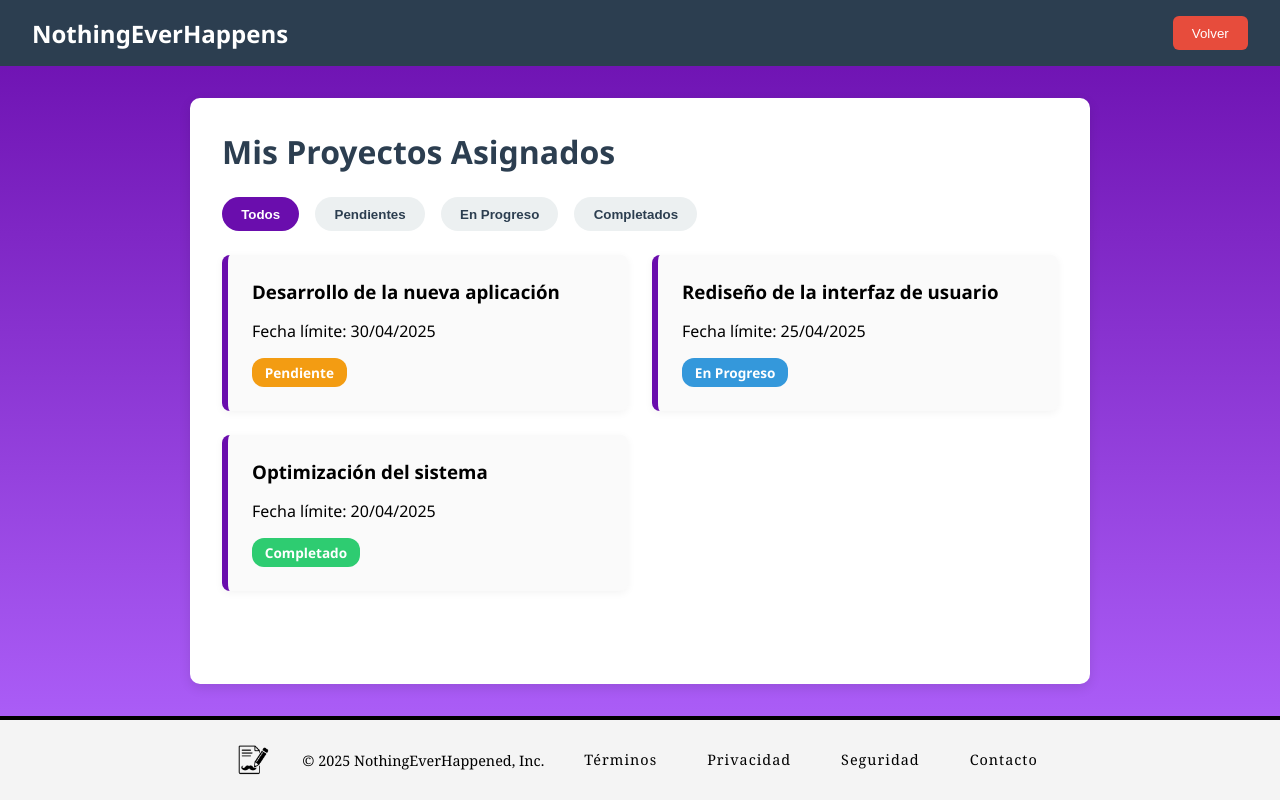
After one commit to ElZorroZ/ProyectoNothingEverHappend, a web app: page /VerProyectosAsignadosWEB/verproyectosasignados.html in a window 1280 px wide. The commit adds this page. Run offline with its HTML, style and script files only (its server is not run), Linux system fonts and the light colour scheme; data that the repository does not hold is empty.

Commit message:
Diseño de algunas cosas y otras especificas como Ver Tareas Asignadas y Ver Proyectos Asignados

```diff
--- /dev/null
+++ b/Frontend/WEB/VerProyectosAsignadosWEB/verproyectosasignados.html
@@ -0,0 +1,62 @@
+<!DOCTYPE html>
+<html lang="es">
+<head>
+  <meta charset="UTF-8" />
+  <meta name="viewport" content="width=device-width, initial-scale=1.0"/>
+  <title>Proyectos Asignados</title>
+  <link rel="stylesheet" href="../css/styles_verproyectosasignados.css" />
+</head>
+<body>
+  <div class="page-container">
+    <header class="dashboard-header">
+      <h1 class="logo">NothingEverHappens</h1>
+      <div class="dashboard-actions">
+        <button class="back-btn" onclick="window.location.href='../DashboardWEB/dashboard.html'">Volver</button>
+      </div>
+    </header>
+
+    <main class="dashboard-main">
+      <section class="project-panel">
+        <h2 class="project-title">Mis Proyectos Asignados</h2>
+        <div class="project-filters">
+          <button class="filter-btn active" data-filter="todos">Todos</button>
+          <button class="filter-btn" data-filter="pendiente">Pendientes</button>
+          <button class="filter-btn" data-filter="en-progreso">En Progreso</button>
+          <button class="filter-btn" data-filter="completado">Completados</button>
+        </div>
+
+        <div class="project-cards">
+          <div class="project-card" data-status="pendiente">
+            <h3>Desarrollo de la nueva aplicación</h3>
+            <p>Fecha límite: 30/04/2025</p>
+            <span class="status pending">Pendiente</span>
+          </div>
+          <div class="project-card" data-status="en-progreso">
+            <h3>Rediseño de la interfaz de usuario</h3>
+            <p>Fecha límite: 25/04/2025</p>
+            <span class="status in-progress">En Progreso</span>
+          </div>
+          <div class="project-card" data-status="completado">
+            <h3>Optimización del sistema</h3>
+            <p>Fecha límite: 20/04/2025</p>
+            <span class="status completed">Completado</span>
+          </div>
+        </div>
+
+      </section>
+    </main>
+
+    <footer class="footer-info">
+      <div class="footer-right">
+        <img src="../images/Logo.png" alt="Logo" class="footer-logo">
+        <span>© 2025 NothingEverHappened, Inc.</span>
+        <a href="#">Términos</a>
+        <a href="#">Privacidad</a>
+        <a href="#">Seguridad</a>
+        <a href="#">Contacto</a>
+      </div>
+    </footer>
+  </div>
+  <script src="../js/verproyectosasignados.js"></script>
+</body>
+</html>
--- a/Frontend/WEB/css/styles_login.css
+++ b/Frontend/WEB/css/styles_login.css
@@ -1,8 +1,11 @@
 /* Aseguramos que la página ocupe el 100% de la altura */
 html, body {
-  height: 100%;
   margin: 0;
   padding: 0;
+  height: 100%;
+  font-family: Arial, sans-serif;
+  background: linear-gradient(to bottom, #6a0dad 0%, #b266ff 100%);
+  color: white;
 }
 
 .page-container {
@@ -55,6 +58,7 @@ html, body {
 /* Aseguramos que el footer siempre esté al final */
 .footer-info {
   background-color: white;
+  color: black;
   border-top: 4px solid #000;
   padding: 20px 40px;
   display: flex;
--- a/Frontend/WEB/css/styles_register.css
+++ b/Frontend/WEB/css/styles_register.css
@@ -1,8 +1,11 @@
 /* Aseguramos que la página ocupe el 100% de la altura */
 html, body {
-  height: 100%;
   margin: 0;
   padding: 0;
+  height: 100%;
+  font-family: Arial, sans-serif;
+  background: linear-gradient(to bottom, #6a0dad 0%, #b266ff 100%);
+  color: white;
 }
 
 .page-container {
@@ -55,6 +58,7 @@ html, body {
 /* Aseguramos que el footer siempre esté al final */
 .footer-info {
   background-color: white;
+  color: black;
   border-top: 4px solid #000;
   padding: 20px 40px;
   display: flex;
--- /dev/null
+++ b/Frontend/WEB/css/styles_verproyectosasignados.css
@@ -0,0 +1,186 @@
+* {
+  margin: 0;
+  padding: 0;
+  box-sizing: border-box;
+}
+
+html, body {
+  height: 100%;
+}
+
+body {
+  font-family: 'Segoe UI', sans-serif;
+  background: linear-gradient(to bottom, #6a0dad 0%, #b266ff 100%);
+  color: white;
+}
+
+.page-container {
+  display: flex;
+  flex-direction: column;
+  min-height: 100vh;
+}
+
+/* Header */
+.dashboard-header {
+  display: flex;
+  justify-content: space-between;
+  align-items: center;
+  background-color: #2c3e50;
+  padding: 1rem 2rem;
+  color: white;
+}
+
+.logo {
+  font-size: 1.5rem;
+}
+
+.dashboard-actions {
+  display: flex;
+  gap: 1rem;
+}
+
+.back-btn {
+  background-color: #e74c3c;
+  border: none;
+  color: white;
+  padding: 0.6rem 1.2rem;
+  border-radius: 6px;
+  cursor: pointer;
+}
+
+.back-btn:hover {
+  opacity: 0.8;
+}
+
+/* Main */
+.dashboard-main {
+  padding: 2rem;
+  display: flex;
+  justify-content: center;
+  flex: 1;
+}
+
+.project-panel {
+  max-width: 900px;
+  width: 100%;
+  background-color: white;
+  padding: 2rem;
+  border-radius: 10px;
+  box-shadow: 0 4px 12px rgba(0, 0, 0, 0.1);
+  color: black;
+}
+
+.project-title {
+  font-size: 2rem;
+  margin-bottom: 1.5rem;
+  color: #2c3e50;
+}
+
+.project-filters {
+  margin-bottom: 1.5rem;
+  display: flex;
+  gap: 1rem;
+}
+
+.filter-btn {
+  padding: 0.6rem 1.2rem;
+  background-color: #ecf0f1;
+  color: #2c3e50;
+  border: none;
+  border-radius: 20px;
+  cursor: pointer;
+  font-weight: bold;
+}
+
+.filter-btn.active {
+  background-color: #6a0dad;
+  color: white;
+}
+
+.filter-btn:hover {
+  opacity: 0.8;
+}
+
+.project-cards {
+  display: grid;
+  gap: 1.5rem;
+  grid-template-columns: repeat(auto-fill, minmax(280px, 1fr));
+}
+
+.project-card {
+  background-color: #fafafa;
+  border-left: 6px solid #6a0dad;
+  padding: 1.5rem;
+  border-radius: 8px;
+  box-shadow: 0 2px 8px rgba(0, 0, 0, 0.05);
+}
+
+.project-card h3 {
+  margin-bottom: 1rem;
+}
+
+.project-card p {
+  margin-bottom: 1rem;
+}
+
+.status {
+  display: inline-block;
+  padding: 0.3rem 0.8rem;
+  border-radius: 12px;
+  font-size: 0.85rem;
+  font-weight: bold;
+}
+
+.status.pending {
+  background-color: #f39c12;
+  color: white;
+}
+
+.status.in-progress {
+  background-color: #3498db;
+  color: white;
+}
+
+.status.completed {
+  background-color: #2ecc71;
+  color: white;
+}
+
+/* Footer */
+.footer-info {
+  background-color: #f4f4f4;
+  border-top: 4px solid #000;
+  padding: 20px 40px;
+  display: flex;
+  justify-content: center;
+  align-items: center;
+  margin-top: auto;
+  color: black;
+}
+
+.footer-right {
+  display: flex;
+  align-items: center;
+  gap: 30px;
+  flex-wrap: wrap;
+  font-family: 'Georgia', serif;
+  font-size: 0.9rem;
+}
+
+.footer-logo {
+  height: 40px;
+  width: auto;
+}
+
+.footer-info a {
+  color: #000000;
+  text-decoration: none;
+  font-weight: normal;
+  letter-spacing: 1px;
+  line-height: 1.5;
+  margin: 0 10px;
+}
+
+.footer-info a:hover {
+  text-decoration: underline;
+}
--- /dev/null
+++ b/Frontend/WEB/js/verproyectosasignados.js
@@ -0,0 +1,42 @@
+document.addEventListener('DOMContentLoaded', function () {
+    // Obtener los botones de filtro y las tarjetas de proyectos
+    const filterBtns = document.querySelectorAll('.filter-btn');
+    const projectCards = document.querySelectorAll('.project-card');
+
+    // Función para filtrar los proyectos según el estado
+    function filterProjects(status) {
+      projectCards.forEach(card => {
+        const cardStatus = card.getAttribute('data-status');
+
+        if (status === 'todos') {
+          // Mostrar todos los proyectos
+          card.style.display = 'block';
+        } else if (cardStatus === status) {
+          // Mostrar solo los proyectos con el estado correspondiente
+          card.style.display = 'block';
+        } else {
+          // Ocultar los proyectos que no coinciden con el estado
+          card.style.display = 'none';
+        }
+      });
+    }
+
+    // Añadir eventos a los botones de filtro
+    filterBtns.forEach(btn => {
+      btn.addEventListener('click', function () {
+        // Eliminar la clase 'active' de todos los botones
+        filterBtns.forEach(button => button.classList.remove('active'));
+        // Añadir la clase 'active' al botón clicado
+        btn.classList.add('active');
+
+        // Obtener el estado del proyecto desde el atributo 'data-filter'
+        const filterStatus = btn.getAttribute('data-filter');
+
+        // Filtrar los proyectos según el estado
+        filterProjects(filterStatus);
+      });
+    });
+
+    // Inicializar el filtro para mostrar todos los proyectos por defecto
+    filterProjects('todos');
+  });
```
Also changed, not shown: Frontend/WEB/DashboardWEB/dashboard.html (+8 -5 lines), Frontend/WEB/TareasWEB/tareas.html (added, +62 -0 lines), Frontend/WEB/css/styles_dashboard.css (+31 -4 lines), Frontend/WEB/css/styles_tareas.css (added, +158 -0 lines), Frontend/WEB/js/dashboard.js (+14 -0 lines), Frontend/WEB/js/tareas.js (added, +23 -0 lines).
